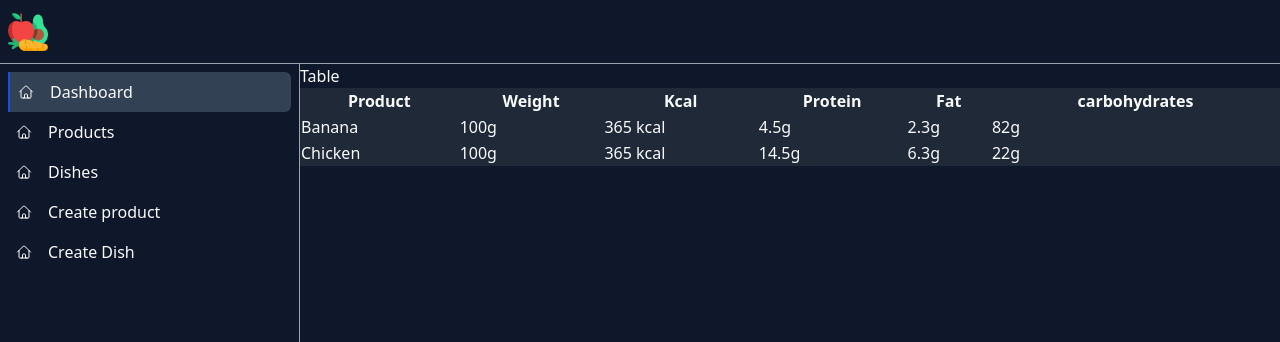
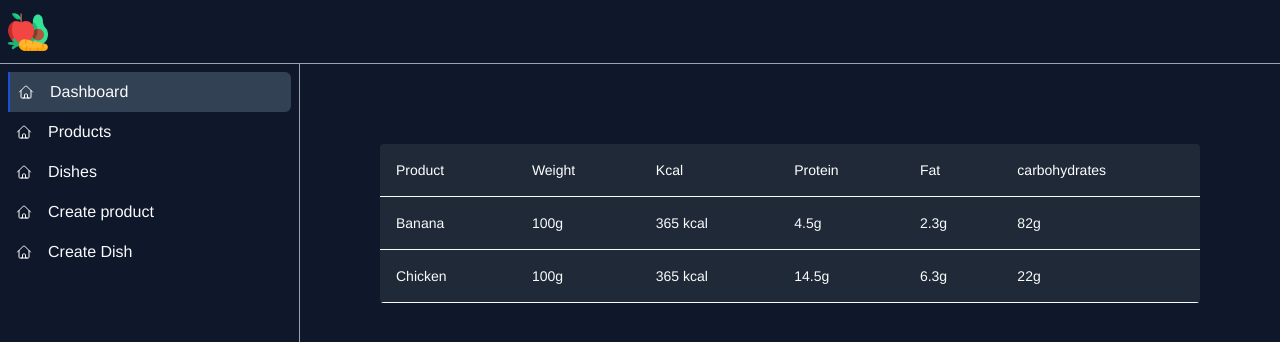
Before and after one commit to kowall1013/food-prime, a Next.js app: page / in a window 1280 px wide. Shown: the top 342 px of the page. Built offline with nearby package versions, Linux system fonts and the light colour scheme.

Commit message:
#14 add styles to table components

```diff
--- a/src/app/_shared/table/Table.tsx
+++ b/src/app/_shared/table/Table.tsx
@@ -12,9 +12,11 @@ const TableContext = createContext(defualtTableContext);
 export const Table = ({ children }: TableProps) => {
   return (
     <TableContext.Provider value={defualtTableContext}>
-      <table className="table w-full min-w-[750px] border-collapse border-spacing-0 bg-gray-800">
-        {children}
-      </table>
+      <div className="w-full overflow-x-auto rounded">
+        <table className="table w-full min-w-[750px] border-collapse border-spacing-0 bg-gray-800">
+          {children}
+        </table>
+      </div>
     </TableContext.Provider>
   );
 };
--- a/src/app/_shared/table/TableBody.tsx
+++ b/src/app/_shared/table/TableBody.tsx
@@ -2,5 +2,5 @@
 import { TableProps } from "./types";
 
 export const TableBody = ({ children }: TableProps) => {
-  return <tbody>{children}</tbody>;
+  return <tbody className="table-row-group">{children}</tbody>;
 };
--- a/src/app/_shared/table/TableCell.tsx
+++ b/src/app/_shared/table/TableCell.tsx
@@ -1,6 +1,25 @@
+import { PropsWithChildren } from "react";
+//Utils
+import { cn } from "@/app/_utils/tailwind-merge";
 //Types
 import { TableProps } from "./types";
 
-export const TableCell = ({ children }: TableProps) => {
-  return <th>{children}</th>;
+type TableCellProps = PropsWithChildren<TableProps>;
+
+export const TableCell = ({
+  children,
+  className,
+  ...props
+}: TableCellProps) => {
+  return (
+    <th
+      className={cn(
+        "font table-cell border-b border-slate-50 p-4 text-left text-sm font-medium text-white",
+        className,
+      )}
+      {...props}
+    >
+      {children}
+    </th>
+  );
 };
--- a/src/app/_shared/table/TableData.tsx
+++ b/src/app/_shared/table/TableData.tsx
@@ -2,5 +2,9 @@
 import { TableProps } from "./types";
 
 export const TableData = ({ children }: TableProps) => {
-  return <td>{children}</td>;
+  return (
+    <td className="table-cell border-b border-slate-50 p-4 text-left text-sm font-normal">
+      {children}
+    </td>
+  );
 };
--- a/src/app/_shared/table/TableRow.tsx
+++ b/src/app/_shared/table/TableRow.tsx
@@ -2,5 +2,5 @@
 import { TableProps } from "./types";
 
 export const TableRow = ({ children }: TableProps) => {
-  return <tr>{children}</tr>;
+  return <tr className="table-row align-middle text-inherit">{children}</tr>;
 };
--- a/src/app/_shared/table/types.ts
+++ b/src/app/_shared/table/types.ts
@@ -1,3 +1,4 @@
 export interface TableProps {
   children: React.ReactNode;
+  className?: string;
 }
--- a/src/app/page.tsx
+++ b/src/app/page.tsx
@@ -2,8 +2,7 @@ import * as Table from "@/app/_shared/table";
 
 export default function Dashboard() {
   return (
-    <div>
-      <h1>Table</h1>
+    <div className="max-w-5xl p-20">
       <Table.Table>
         <Table.TableHead>
           <Table.TableRow>
--- a/tailwind.config.ts
+++ b/tailwind.config.ts
@@ -14,6 +14,9 @@ const config: Config = {
           "conic-gradient(from 180deg at 50% 50%, var(--tw-gradient-stops))",
       },
     },
+    fontFamily: {
+      helvetica: ["Helvetica", "Arial", "sans-serif"],
+    },
   },
   plugins: [],
 };
```
